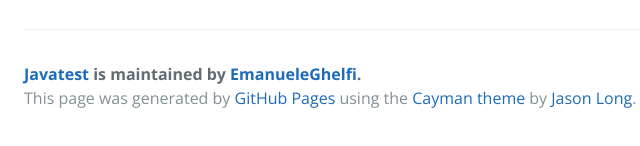
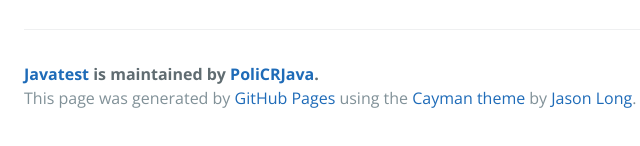
Before and after one commit to PoliCRJava/JavaTest, a plain HTML site: page index.html in a window 1280 px wide. Shown: the part 582-728 px from the top of the page, 200-840 px from the left. Drawn offline with nearby package versions, Linux system fonts and the light colour scheme.

```diff
--- a/index.html
+++ b/index.html
@@ -2,7 +2,7 @@
 <html lang="en-us">
   <head>
     <meta charset="UTF-8">
-    <title>Javatest by EmanueleGhelfi</title>
+    <title>Javatest by PoliCRJava</title>
     <meta name="viewport" content="width=device-width, initial-scale=1">
     <link rel="stylesheet" type="text/css" href="stylesheets/normalize.css" media="screen">
     <link href='https://fonts.googleapis.com/css?family=Open+Sans:400,700' rel='stylesheet' type='text/css'>
@@ -13,9 +13,9 @@
     <section class="page-header">
       <h1 class="project-name">Javatest</h1>
       <h2 class="project-tagline"></h2>
-      <a href="https://github.com/EmanueleGhelfi/JavaTest" class="btn">View on GitHub</a>
-      <a href="https://github.com/EmanueleGhelfi/JavaTest/zipball/master" class="btn">Download .zip</a>
-      <a href="https://github.com/EmanueleGhelfi/JavaTest/tarball/master" class="btn">Download .tar.gz</a>
+      <a href="https://github.com/PoliCRJava/JavaTest" class="btn">View on GitHub</a>
+      <a href="https://github.com/PoliCRJava/JavaTest/zipball/master" class="btn">Download .zip</a>
+      <a href="https://github.com/PoliCRJava/JavaTest/tarball/master" class="btn">Download .tar.gz</a>
     </section>
 
     <section class="main-content">
@@ -32,7 +32,7 @@ You can contribute and some of your test about something.</p>
 <p>Let's Code!</p>
 
       <footer class="site-footer">
-        <span class="site-footer-owner"><a href="https://github.com/EmanueleGhelfi/JavaTest">Javatest</a> is maintained by <a href="https://github.com/EmanueleGhelfi">EmanueleGhelfi</a>.</span>
+        <span class="site-footer-owner"><a href="https://github.com/PoliCRJava/JavaTest">Javatest</a> is maintained by <a href="https://github.com/PoliCRJava">PoliCRJava</a>.</span>
 
         <span class="site-footer-credits">This page was generated by <a href="https://pages.github.com">GitHub Pages</a> using the <a href="https://github.com/jasonlong/cayman-theme">Cayman theme</a> by <a href="https://twitter.com/jasonlong">Jason Long</a>.</span>
       </footer>
```
